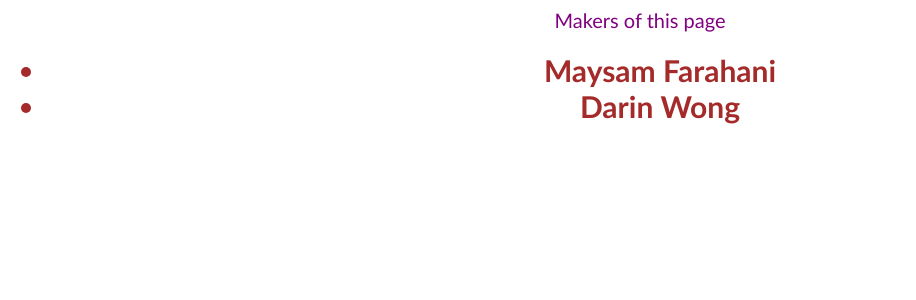
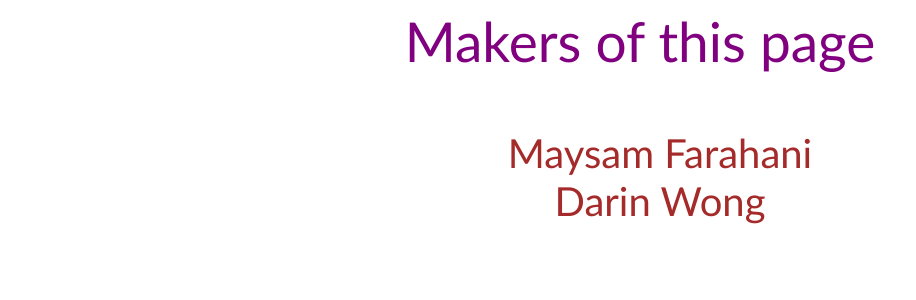
Before and after one commit to cubebox51/cubebox51.github.io, a Jekyll site: the page contact.html, which Jekyll copies as it is, in a window 1280 px wide. Shown: the top 300 px of the page, without its empty margins (0-916 px from the left). Built offline with Jekyll 4.4.1, drawn with Linux system fonts in a browser that asks for light colours.

Commit message:
Update contact.html

```diff
--- a/contact.html
+++ b/contact.html
@@ -1,24 +1,24 @@
-<style>
+<html><head><style>
+
   *{
   font-family:Calibri;
   color:purple;
   font-size:20px;
    text-align:center;
   }
-  li{
-  color:brown;
-  font-size:30px;
-   text-align:center;
-  font-weight:900;
-
+p1{
+ color:brown;
+  font-size:40px;
+  }
 p{
   text-align:center;
-  font-size:35px;
+  font-size:55px;
   }
 </style>
 
- <p> Makers of this page </p>
+ </head><body><p> Makers of this page </p>
 <ul>
-  <li> Maysam Farahani</li>
-  <li>Darin Wong</li>
+  <p1> Maysam Farahani</p1><br>
+  <p1>Darin Wong</p1>
    </ul>
+</body></html>
```
